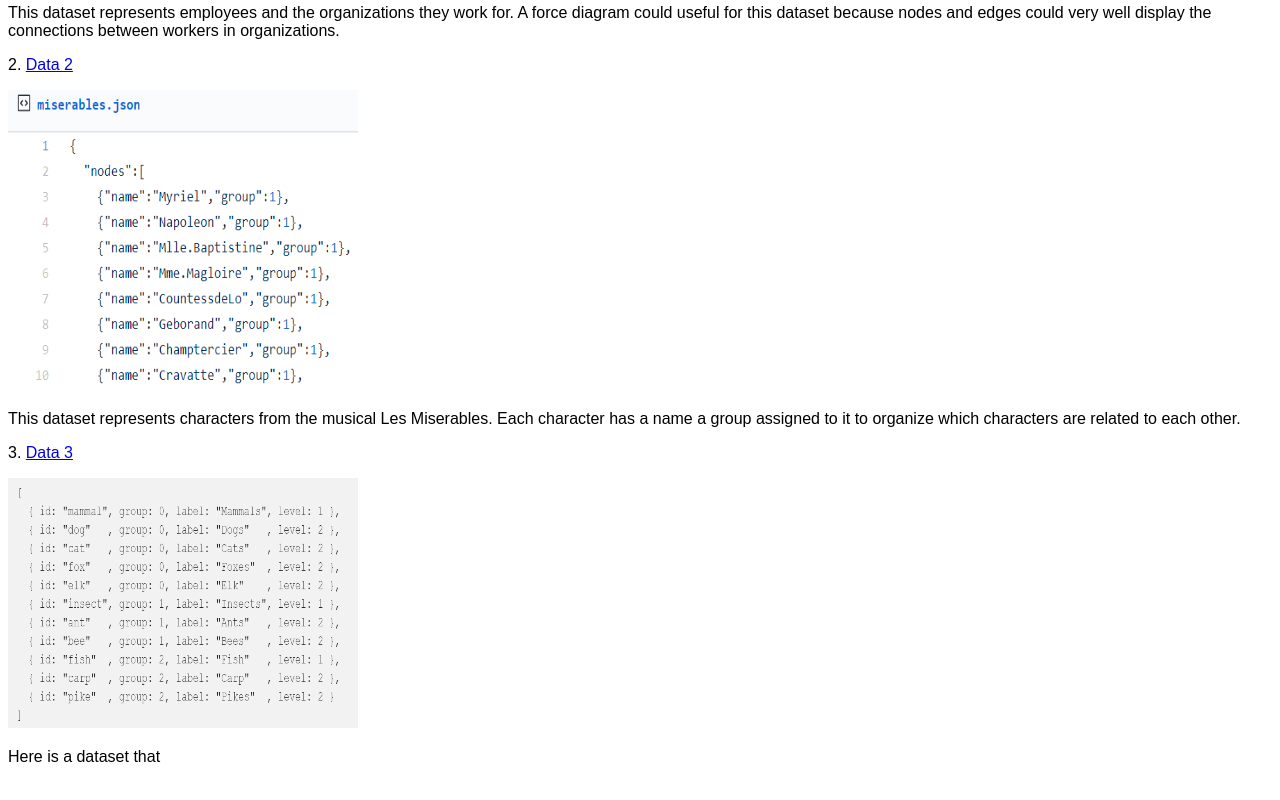
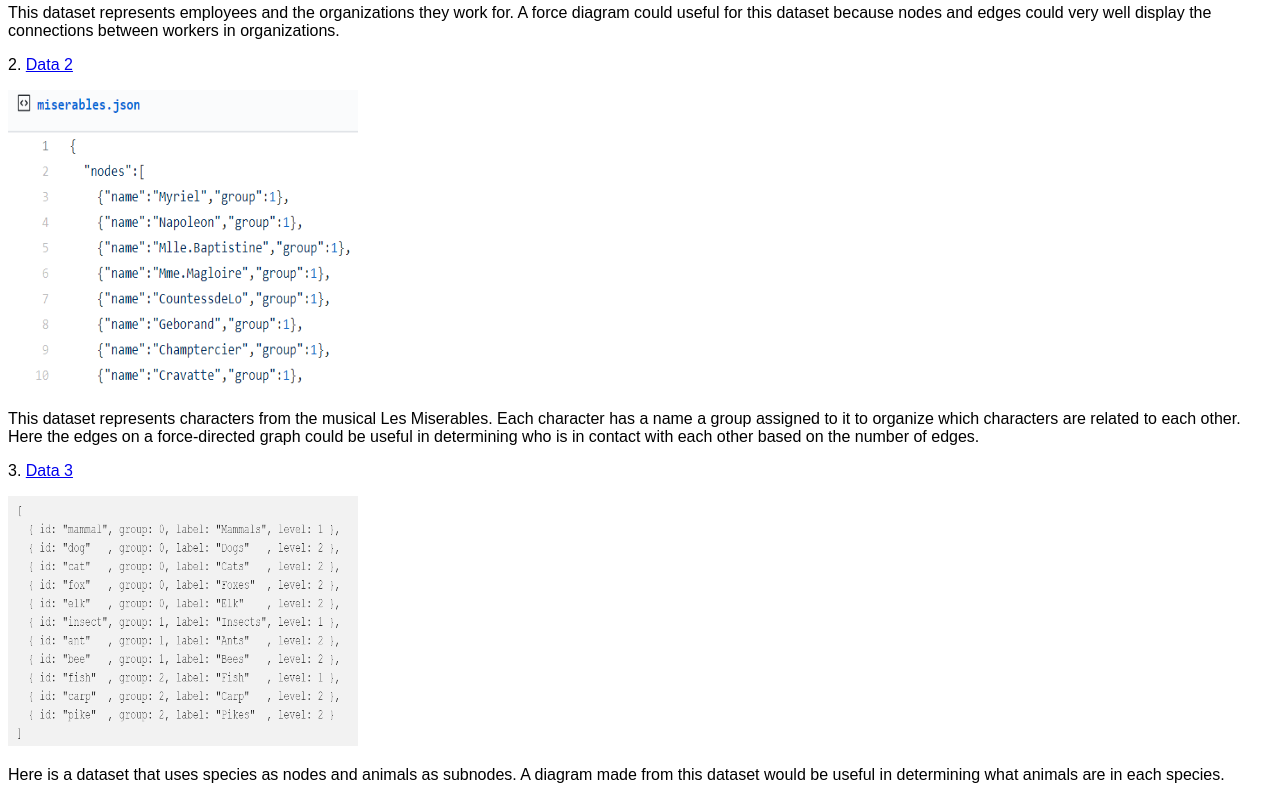
Before and after one commit to NotBenHodges/forceDiagrams, a plain HTML site: page index.html in a window 1280 px wide. Shown: the part 571-1371 px from the top of the page. Drawn offline with Linux system fonts and the light colour scheme.

Commit message:
Added more text

```diff
--- a/index.html
+++ b/index.html
@@ -17,9 +17,13 @@
     <img src="Data2.png" alt="Dataset2" class="b">
     <p>This dataset represents characters from the musical Les Miserables.
     Each character has a name a group assigned to it to organize which characters
-    are related to each other.</p>
+    are related to each other. Here the edges on a force-directed graph could be
+    useful in determining who is in contact with each other based on the number
+    of edges.</p>
     <p>3. <a href="https://medium.com/ninjaconcept/interactive-dynamic-force-directed-graphs-with-d3-da720c6d7811">Data 3</a></p>
     <img src="Data3.png" alt="Dataset3" class="c">
-    <p>Here is a dataset that </p>
+    <p>Here is a dataset that uses species as nodes and animals as subnodes.
+    A diagram made from this dataset would be useful in determining what
+    animals are in each species.</p>
   </body>
 </html>
```
